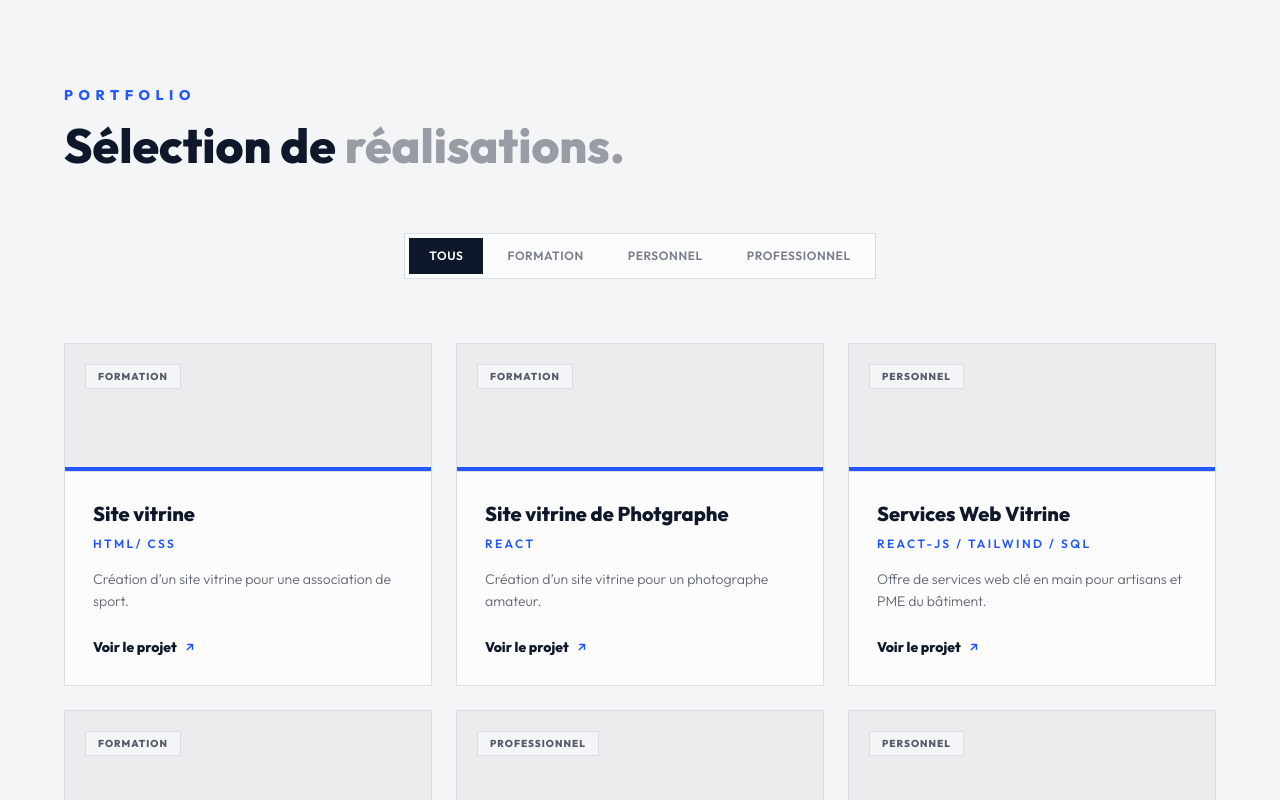
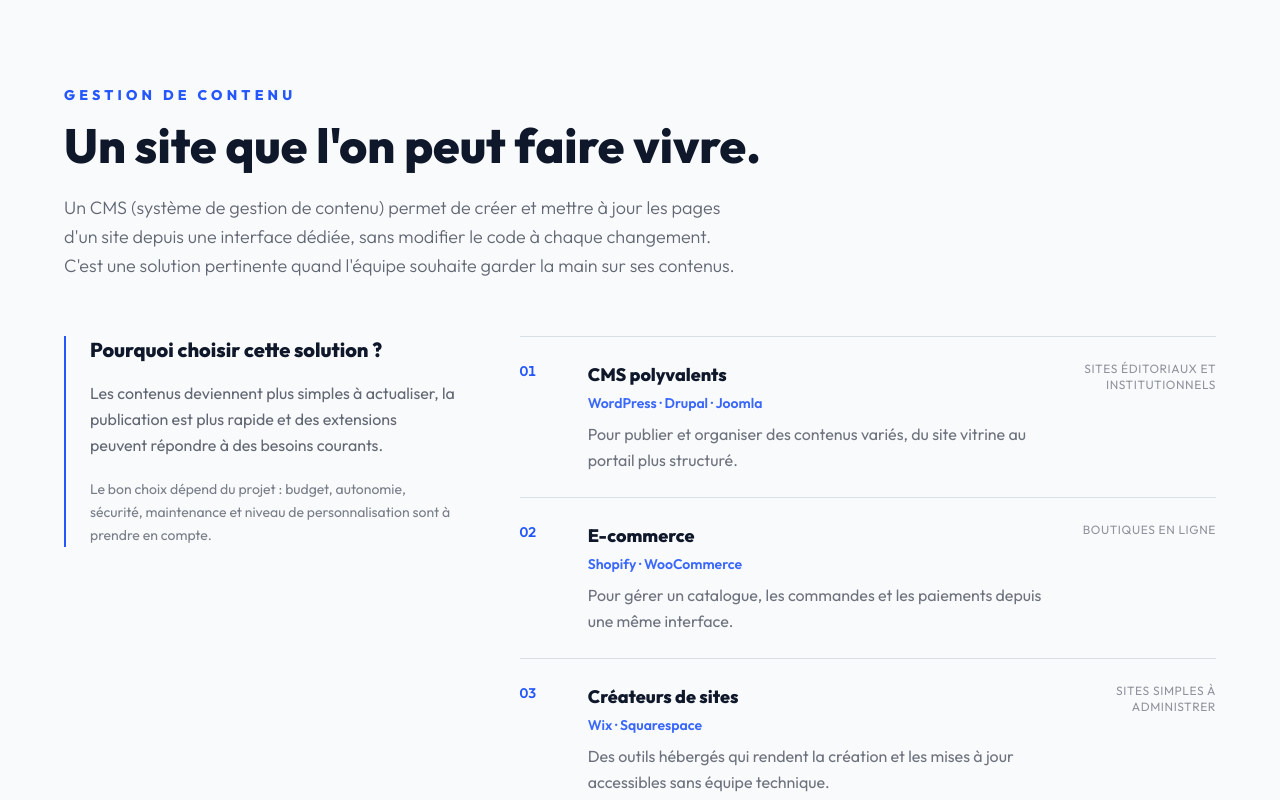
Before and after one commit to MBSylvain/PorfolioSM, a React (Create React App) app: page / in a window 1280 px wide. Shown: the part 1400-2200 px from the top of the page. Built offline with nearby package versions, Linux system fonts and the light colour scheme.

Commit message:
feat: add CMS overview section

```diff
--- a/src/App.js
+++ b/src/App.js
@@ -2,6 +2,7 @@
 import Header from "./components/Header";
 import Hero from "./components/Hero";
 import About from "./components/About";
+import Cms from "./components/Cms";
 import ProjectFilter from "./components/ProjectFilter";
 import Skills from "./components/Skills";
 import ContactForm from "./components/ContactForm";
@@ -17,6 +18,7 @@
       <main className="flex-grow relative z-10">
         <Hero />
         <About />
+        <Cms />
         <ProjectFilter />
       </main>
 
--- /dev/null
+++ b/src/components/Cms.jsx
@@ -0,0 +1,122 @@
+import { motion } from "framer-motion";
+
+const cmsGroups = [
+  {
+    number: "01",
+    name: "CMS polyvalents",
+    platforms: "WordPress · Drupal · Joomla",
+    description:
+      "Pour publier et organiser des contenus variés, du site vitrine au portail plus structuré.",
+    fit: "Sites éditoriaux et institutionnels",
+  },
+  {
+    number: "02",
+    name: "E-commerce",
+    platforms: "Shopify · WooCommerce",
+    description:
+      "Pour gérer un catalogue, les commandes et les paiements depuis une même interface.",
+    fit: "Boutiques en ligne",
+  },
+  {
+    number: "03",
+    name: "Créateurs de sites",
+    platforms: "Wix · Squarespace",
+    description:
+      "Des outils hébergés qui rendent la création et les mises à jour accessibles sans équipe technique.",
+    fit: "Sites simples à administrer",
+  },
+  {
+    number: "04",
+    name: "CMS headless",
+    platforms: "Strapi · Contentful",
+    description:
+      "Le contenu est géré séparément du site, puis diffusé vers plusieurs interfaces via une API.",
+    fit: "Expériences web sur mesure",
+  },
+];
+
+export default function Cms() {
+  return (
+    <section
+      id="cms"
+      className="scroll-mt-24 border-t border-beigeGray bg-white/50 px-6 py-24 text-accent md:py-32"
+    >
+      <div className="mx-auto max-w-6xl">
+        <motion.div
+          initial={{ opacity: 0, y: 20 }}
+          whileInView={{ opacity: 1, y: 0 }}
+          viewport={{ once: true }}
+          transition={{ duration: 0.6 }}
+          className="mb-14 max-w-3xl"
+        >
+          <p className="mb-4 text-sm font-bold uppercase tracking-[0.3em] text-primary">
+            Gestion de contenu
+          </p>
+          <h2 className="mb-6 text-4xl font-extrabold leading-tight md:text-5xl">
+            Un site que l'on peut faire vivre.
+          </h2>
+          <p className="max-w-2xl text-lg font-light leading-relaxed text-accent/65">
+            Un CMS (système de gestion de contenu) permet de créer et mettre à
+            jour les pages d'un site depuis une interface dédiée, sans modifier
+            le code à chaque changement. C'est une solution pertinente quand
+            l'équipe souhaite garder la main sur ses contenus.
+          </p>
+        </motion.div>
+
+        <div className="grid gap-10 lg:grid-cols-[0.72fr_1.28fr] lg:gap-16">
+          <motion.aside
+            initial={{ opacity: 0, x: -18 }}
+            whileInView={{ opacity: 1, x: 0 }}
+            viewport={{ once: true }}
+            transition={{ duration: 0.6 }}
+            className="h-fit border-l-2 border-primary pl-6"
+          >
+            <h3 className="mb-4 text-xl font-bold">Pourquoi choisir cette solution ?</h3>
+            <p className="mb-5 leading-relaxed text-accent/65">
+              Les contenus deviennent plus simples à actualiser, la publication
+              est plus rapide et des extensions peuvent répondre à des besoins
+              courants.
+            </p>
+            <p className="text-sm leading-relaxed text-accent/55">
+              Le bon choix dépend du projet : budget, autonomie, sécurité,
+              maintenance et niveau de personnalisation sont à prendre en compte.
+            </p>
+          </motion.aside>
+
+          <div className="divide-y divide-beigeGray border-y border-beigeGray">
+            {cmsGroups.map((group, index) => (
+              <motion.article
+                key={group.number}
+                initial={{ opacity: 0, y: 14 }}
+                whileInView={{ opacity: 1, y: 0 }}
+                viewport={{ once: true }}
+                transition={{ delay: index * 0.08, duration: 0.45 }}
+                className="grid gap-3 py-6 sm:grid-cols-[3rem_1fr_auto] sm:items-start sm:gap-5"
+              >
+                <span className="text-sm font-semibold tabular-nums text-primary">
+                  {group.number}
+                </span>
+                <div>
+                  <h3 className="mb-1 text-lg font-bold">{group.name}</h3>
+                  <p className="mb-2 text-sm font-semibold text-primary/90">
+                    {group.platforms}
+                  </p>
+                  <p className="max-w-xl leading-relaxed text-accent/60">
+                    {group.description}
+                  </p>
+                </div>
+                <span className="text-xs font-medium uppercase tracking-wider text-accent/45 sm:max-w-36 sm:text-right">
+                  {group.fit}
+                </span>
+              </motion.article>
+            ))}
+          </div>
+        </div>
+
+        <p className="mt-8 text-xs text-accent/45">
+          Panorama des principales solutions, présenté à titre informatif.
+        </p>
+      </div>
+    </section>
+  );
+}
--- a/src/components/Header.jsx
+++ b/src/components/Header.jsx
@@ -18,6 +18,7 @@
 
   const navLinks = [
     { name: "À propos", href: "#about" },
+    { name: "CMS", href: "#cms" },
     { name: "Projets", href: "#projects" },
   ];
 
```
